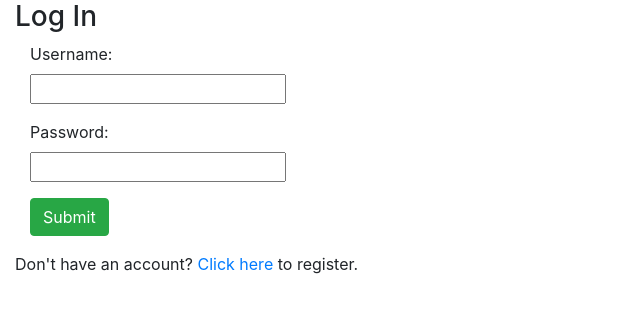
After one commit to abrophy/weather-app, a Django app: page /weather/login_user/ in a window 1280 px wide. The commit adds this page. Shown: the top 313 px of the page, without its empty margins (0-640 px from the left). Run offline with Django 3.2, Linux system fonts and the light colour scheme; some libraries are stand-ins or nearby versions.

Commit message:
user login and logout added

```diff
--- /dev/null
+++ b/weather/templates/weather/login.html
@@ -0,0 +1,50 @@
+{% extends 'weather/base.html' %}
+{% block title %}Log In{% endblock %}
+{% block login_active %}active{% endblock %}
+
+{% block body %}
+<div class="container-fluid">
+
+    <div class="row">
+        <div class="col-sm-12 col-md-6">
+            <div class="panel panel-default">
+                <div class="panel-body">
+                    <h3>Log In</h3>
+                    {% if error_message %}
+                        <p><strong>{{ error_message }}</strong></p>
+                    {% endif %}
+                    <form class="form-horizontal" role="form" action="{% url 'weather:login_user'%}" method="post" enctype="multipart/form-data">
+                        {% csrf_token %}
+                        <div class="form-group">
+                            <label class="control-label col-sm-2" for="id_username">
+                                Username:
+                            </label>
+                            <div class="col-sm-10">
+                                <input id="id_username" maxlength="30" name="username" type="text">
+                            </div>
+                        </div>
+                        <div class="form-group">
+                            <label class="control-label col-sm-2" for="id_password">
+                                Password:
+                            </label>
+                            <div class="col-sm-10">
+                                <input id="id_password" maxlength="30" name="password" type="password">
+                            </div>
+                        </div>
+                        <div class="form-group">
+                            <div class="col-sm-offset-2 col-sm-10">
+                                <button type="submit" class="btn btn-success">Submit</button>
+                            </div>
+                        </div>
+                    </form>
+                </div>
+                <div class="panel-footer">
+                    Don't have an account? <a href="{% url 'weather:register' %}">Click here</a> to register.
+                </div>
+            </div>
+        </div>
+    </div>
+
+</div>
+
+{% endblock %}
--- a/weather/templates/weather/registration_form.html
+++ b/weather/templates/weather/registration_form.html
@@ -24,6 +24,9 @@
                     </form>
                 </div>
             </div>
+            <div class="panel-footer">
+                Already have an account? <a href="{% url 'weather:login_user' %}">Click here</a> to login.
+            </div>
         </div>
     </div>
 
--- a/weather/urls.py
+++ b/weather/urls.py
@@ -4,4 +4,6 @@ from . import views
 urlpatterns = [
     url(r'^$', views.IndexView.as_view(), name='index' ),
     url(r'^register', views.UserFormView.as_view(), name='register' ),
+    url(r'^login_user/$', views.login_user, name='login_user'),
+    url(r'^logout_user/$', views.logout_user, name='logout_user'),
 ]
--- a/weather/views.py
+++ b/weather/views.py
@@ -1,7 +1,7 @@
 from django.views import generic
 from django.views.generic import View
 from django.shortcuts import render, redirect
-from django.contrib.auth import authenticate, login
+from django.contrib.auth import authenticate, login, logout
 from django.contrib.auth.mixins import LoginRequiredMixin
 from .models import Forecast
 from .forms import UserForm
@@ -42,3 +42,28 @@ class UserFormView(View):
                     return redirect('weather:index')
 
         return render(request, self.template_name, {'form': form})
+
+def logout_user(request):
+    logout(request)
+    form = UserForm(request.POST or None)
+    context = {
+        "form": form,
+    }
+    return render(request, 'weather/login.html', context)
+
+
+def login_user(request):
+    if request.method == "POST":
+        username = request.POST['username']
+        password = request.POST['password']
+        user = authenticate(username=username, password=password)
+        if user is not None:
+            if user.is_active:
+                login(request, user)
+                forecasts = Forecast.objects.all()
+                return render(request, 'weather/index.html', {'forecasts': forecasts})
+            else:
+                return render(request, 'weather/login.html', {'error_message': 'Your account has been disabled'})
+        else:
+            return render(request, 'weather/login.html', {'error_message': 'Invalid login'})
+    return render(request, 'weather/login.html')
```
